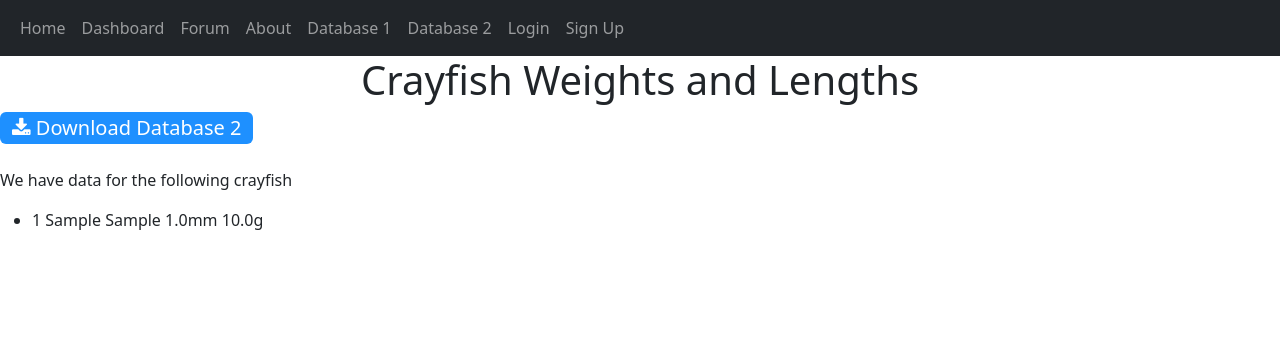
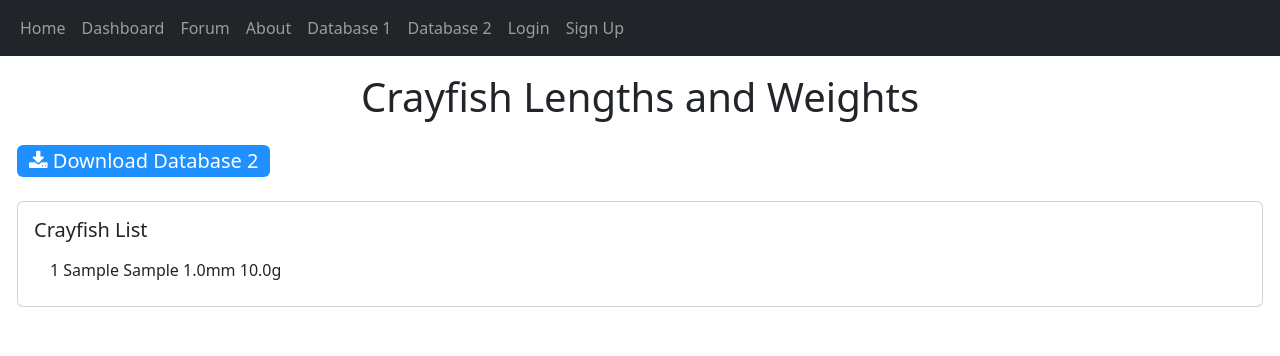
Before and after one commit to bennylao/comp0034-cw2-g-team_1, a Flask app: page /crayfish2 in a window 1280 px wide. Shown: the top 356 px of the page. Run offline with Flask 3, Linux system fonts and the light colour scheme; tables that the repository leaves empty hold one stand-in row (values such as "Sample post"); parts of the project's set-up code (start-up, migrations or seed data) failed here and were passed over; some libraries are stand-ins or nearby versions.

Commit message:
changed html for database 1 and 2

```diff
--- a/crayfish_analysis_app/templates/about.html
+++ b/crayfish_analysis_app/templates/about.html
@@ -84,6 +84,7 @@
         </div>
     </div>
     </div>
+    <br>
 </body>
 
 
--- a/crayfish_analysis_app/templates/crayfish2.html
+++ b/crayfish_analysis_app/templates/crayfish2.html
@@ -1,19 +1,25 @@
 {% extends 'base.html' %}
 {% set title = 'Crayfish with weight' %}
 {% block content %}
-
 <link rel="stylesheet" href="https://cdnjs.cloudflare.com/ajax/libs/font-awesome/4.7.0/css/font-awesome.min.css">
 <link rel="stylesheet" href="{{ url_for('static', filename='style.css') }}">
-<h1 style="text-align: center">Crayfish Weights and Lengths</h1>
+<div class="card border-white">
+  <div class="card-body">
+    <h1 class="text-center mb-4">Crayfish Lengths and Weights</h1>
     <form>
       <button type="submit" formaction="/crayfish2/download" class="btn"> <i class="fa fa-download"></i> Download Database 2</button>
     </form>
     <br>
-<p>We have data for the following crayfish</p>
-<ul>
+    <div class="card">
+      <div class="card-body">
+        <h5 class="card-title">Crayfish List</h5>
+        <ul class="list-group list-group-flush">
           {% for crayfish2 in crayfish_list %}
-    <li>{{ crayfish2['id'] }} {{ crayfish2['site'] }} {{ crayfish2['gender'] }} {{ crayfish2['length'] }}mm {{ crayfish2['weight'] }}g</li>
+          <li class="list-group-item">{{ crayfish2['id'] }} {{ crayfish2['site'] }} {{ crayfish2['gender'] }} {{ crayfish2['length'] }}mm {{ crayfish2['weight'] }}g</li>
           {% endfor %}
         </ul>
-
+      </div>
+    </div>
+  </div>
+</div>
 {% endblock %}
```
Also changed, not shown: crayfish_analysis_app/templates/crayfish1.html (+12 -5 lines). Lines whose indentation alone changed are shown as unchanged.
